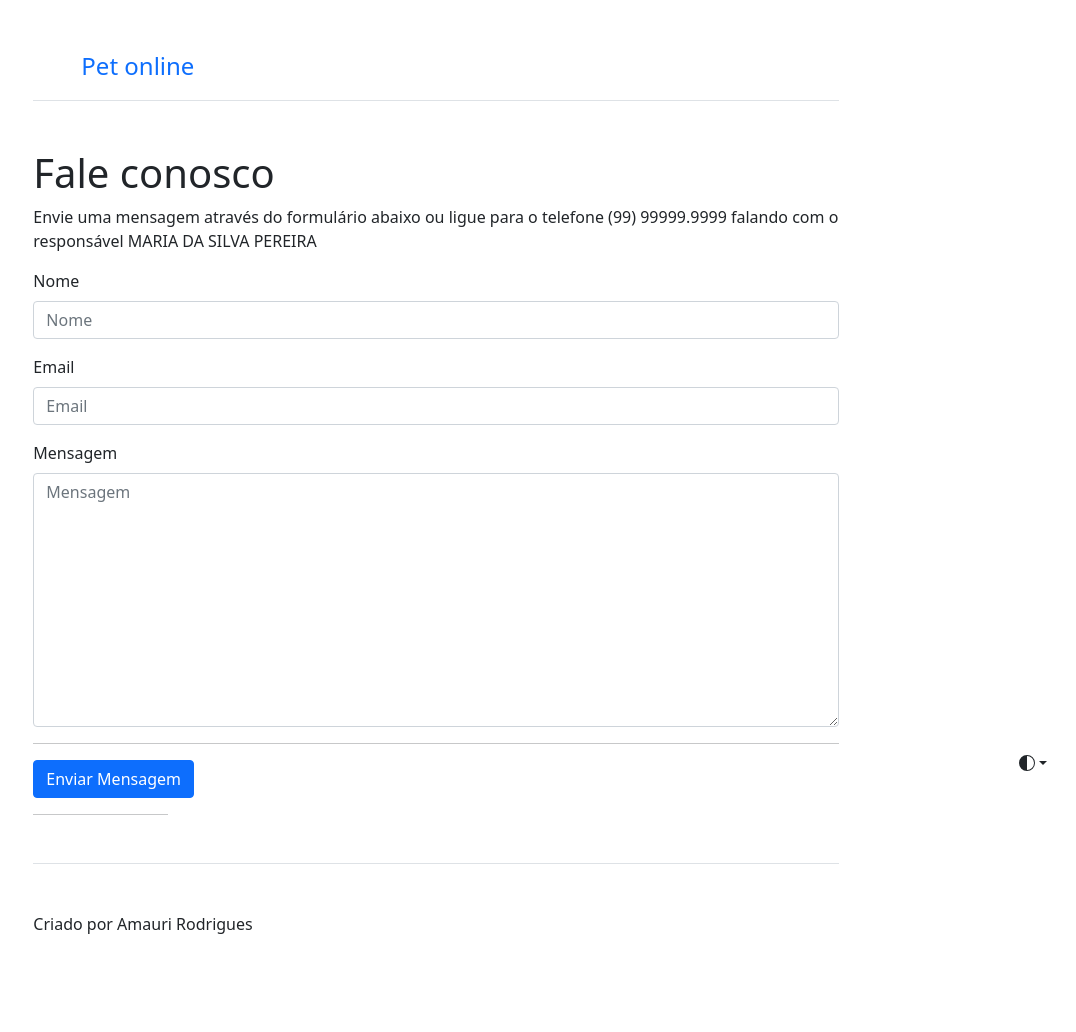
After one commit to amauriaureo/django-petshop, a Django app: page /contato/ in a window 1280 px wide. The commit adds this page. Shown: the whole page, without its empty margins (204-1280 px from the left). Run offline with Django 4.2, Linux system fonts and the light colour scheme; some libraries are stand-ins or nearby versions.

Commit message:
pagina de contato

```diff
--- /dev/null
+++ b/base/forms.py
@@ -0,0 +1,7 @@
+from django import forms
+
+
+class ContatoForm(forms.Form):
+    nome = forms.CharField()
+    email = forms.EmailField()
+    mensagem = forms.CharField(widget=forms.Textarea)
--- /dev/null
+++ b/base/templates/contato.html
@@ -0,0 +1,18 @@
+    {% extends "inicio.html" %}
+    {% load bootstrap5 %}
+    {% block principal %}
+    <h1>Fale conosco</h1>
+    <p>Envie uma mensagem através do formulário abaixo ou ligue para o telefone {{ telefone }}
+        falando com o responsável {{ responsavel | upper }}
+
+        {% if sucesso %}
+        <p class="alert alert-success">Mensagem enviada com sucesso!</p>
+        {% endif %}
+    </p>
+    <form action="" method="post" novalidate>
+        {% csrf_token %}
+        {% bootstrap_form form %}
+        <hr>
+        <button type="submit" class="btn btn-primary">Enviar Mensagem</button>
+    </form>
+    {% endblock %}
--- a/base/templates/inicio.html
+++ b/base/templates/inicio.html
@@ -151,18 +151,19 @@
   </header>
 
   <main>
+    {% block principal %}
     <h1 class="text-body-emphasis">Reserve já o banho do seu pet</h1>
     <p class="fs-5 col-md-8">Reserva de banho para o seu pet</p>
 
     <div class="mb-5">
       <a href="../examples/" class="btn btn-primary btn-lg px-4">Reserve o banho</a>
     </div>
-
+    {% endblock %}
     <hr class="col-3 col-md-2 mb-5">
 
   </main>
   <footer class="pt-5 my-5 text-body-secondary border-top">
-    Criado por Isadora Ferrão
+    Criado por Amauri Rodrigues
   </footer>
 </div>
 
--- a/base/views.py
+++ b/base/views.py
@@ -1,6 +1,23 @@
 from django.shortcuts import render
-from django.http import HttpResponse
+from base.forms import ContatoForm
 
 
 def inicio(request):
     return render(request, 'inicio.html')
+
+
+def contato(request):
+    sucesso = False
+    if request.method == 'GET':
+        form = ContatoForm()
+    else:
+        form = ContatoForm(request.POST)
+        if form.is_valid():
+            sucesso = True
+    contexto = {
+        'telefone': '(99) 99999.9999',
+        'responsavel': 'Maria da Silva Pereira',
+        'form': form,
+        'sucesso': sucesso
+    }
+    return render(request, 'contato.html', contexto)
--- a/ultima/settings.py
+++ b/ultima/settings.py
@@ -37,6 +37,7 @@ INSTALLED_APPS = [
     'django.contrib.sessions',
     'django.contrib.messages',
     'django.contrib.staticfiles',
+    'bootstrap5',
     'base',
 ]
 
--- a/ultima/urls.py
+++ b/ultima/urls.py
@@ -16,9 +16,10 @@ Including another URLconf
 """
 from django.contrib import admin
 from django.urls import path
-from base.views import inicio
+from base.views import inicio, contato
 
 urlpatterns = [
     path('', inicio),
+    path('contato/', contato),
     path('admin/', admin.site.urls),
 ]
```
